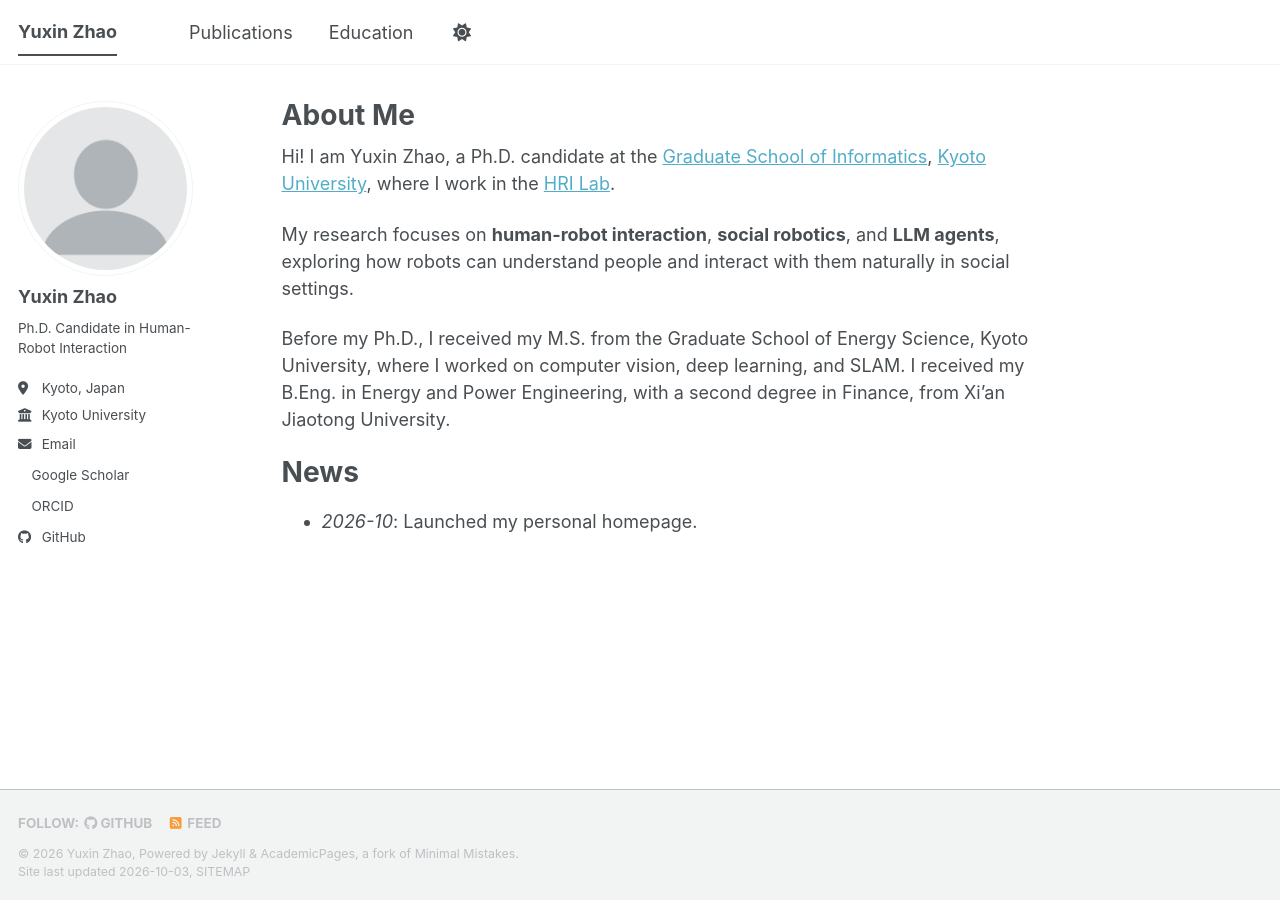
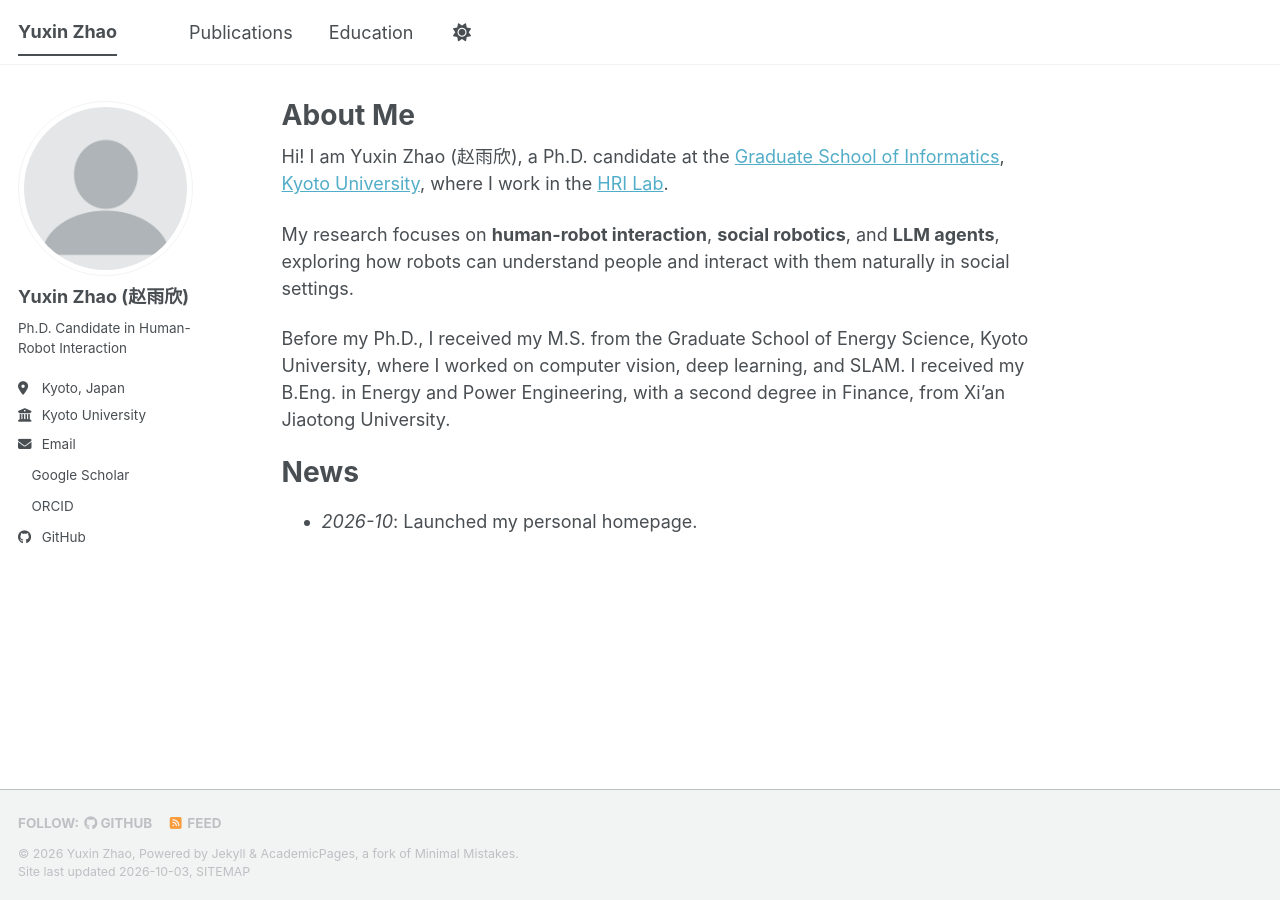
Before and after one commit to ZhaoYuxin9/ZhaoYuxin9.github.io, a Jekyll site: the page built from _pages/about.md, in a window 1280 px wide. Built offline with Jekyll 4.4.1, drawn with Linux system fonts in a browser that asks for light colours; a style sheet for code colours, icons or effects is not loaded.

Commit message:
Add Chinese name
Co-Authored-By: Claude Opus 5.5 <noreply@anthropic.com>

```diff
--- a/_config.yml
+++ b/_config.yml
@@ -24,7 +24,7 @@ repository               : "ZhaoYuxin9/ZhaoYuxin9.github.io"
 author:
   # Biographic information
   avatar           : "profile.png"
-  name             : "Yuxin Zhao"
+  name             : "Yuxin Zhao (赵雨欣)"
   pronouns         : # example: "she/her"
   bio              : "Ph.D. Candidate in Human-Robot Interaction"
   location         : "Kyoto, Japan"
--- a/_pages/about.md
+++ b/_pages/about.md
@@ -7,7 +7,7 @@ redirect_from:
   - /about.html
 ---
 
-Hi! I am Yuxin Zhao, a Ph.D. candidate at the [Graduate School of Informatics](https://www.i.kyoto-u.ac.jp/en/), [Kyoto University](https://www.kyoto-u.ac.jp/en), where I work in the [HRI Lab](https://www.robot.soc.i.kyoto-u.ac.jp/en/).
+Hi! I am Yuxin Zhao (赵雨欣), a Ph.D. candidate at the [Graduate School of Informatics](https://www.i.kyoto-u.ac.jp/en/), [Kyoto University](https://www.kyoto-u.ac.jp/en), where I work in the [HRI Lab](https://www.robot.soc.i.kyoto-u.ac.jp/en/).
 
 My research focuses on **human-robot interaction**, **social robotics**, and **LLM agents**, exploring how robots can understand people and interact with them naturally in social settings.
 
```
